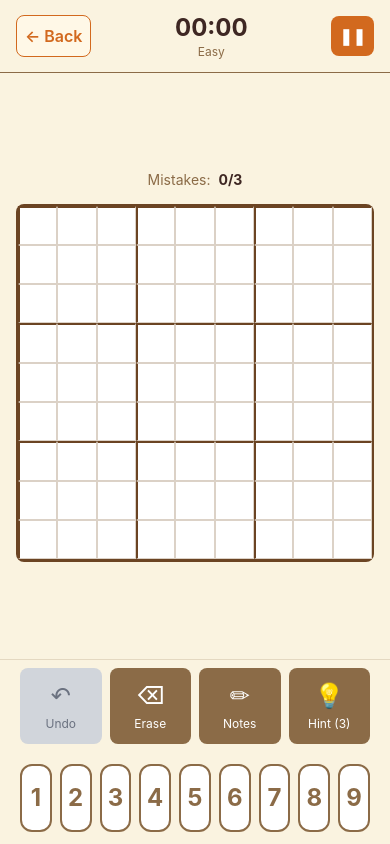
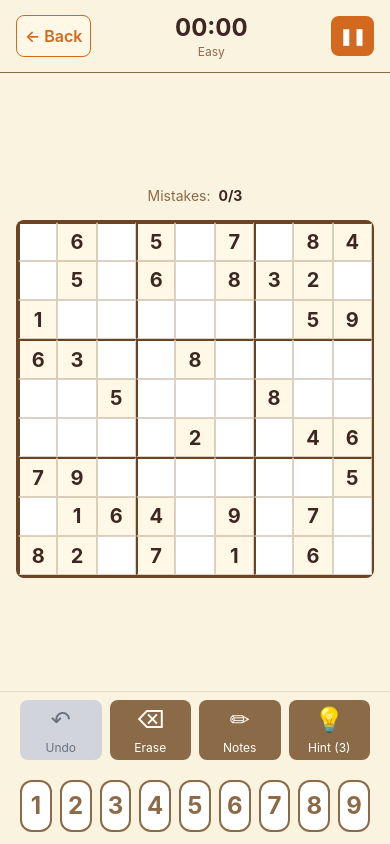
Before and after one commit to datnguyen1215/sudoku, a React Native app: screen /Game in a window 390 px wide. Built offline with nearby package versions, Linux system fonts and the light colour scheme.

Commit message:
generate sudoku numbers.

```diff
--- a/src/components/GameControls.js
+++ b/src/components/GameControls.js
@@ -10,7 +10,7 @@ const ControlButton = ({ onPress, disabled, active, children, label }) => (
   <Pressable
     onPress={onPress}
     disabled={disabled}
-    className={`flex-1 py-3 px-2 mx-1 rounded-lg items-center ${
+    className={`flex-1 py-1 px-2 mx-1 rounded-lg items-center ${
       disabled ? 'bg-gray-300' : active ? 'bg-cinnamon' : 'bg-desertBrown'
     }`}
   >
--- a/src/components/NumberPad.js
+++ b/src/components/NumberPad.js
@@ -14,7 +14,7 @@ const NumberButton = ({ number, onNumberPress, disabledNumbers, selectedNumber }
     <Pressable
       onPress={() => onNumberPress(number)}
       disabled={isDisabled}
-      className={`flex-1 py-4 mx-1 rounded-xl items-center justify-center ${
+      className={`flex-1 py-2 mx-1 rounded-xl items-center justify-center ${
         isDisabled
           ? 'bg-gray-300'
           : isSelected
--- a/src/screens/GameScreen.js
+++ b/src/screens/GameScreen.js
@@ -1,9 +1,10 @@
-import React, { useState } from 'react';
+import React, { useState, useEffect } from 'react';
 import { View, Text, SafeAreaView, ScrollView } from 'react-native';
 import GameHeader from '../components/GameHeader';
 import Board from '../components/Board';
 import GameControls from '../components/GameControls';
 import NumberPad from '../components/NumberPad';
+import generatePuzzle from '../utils/sudokuGenerator';
 
 /**
  * Main game screen with sudoku board and controls
@@ -14,16 +15,54 @@ import NumberPad from '../components/NumberPad';
  */
 const GameScreen = ({ navigation, route }) => {
   // Get difficulty from route params
-  const difficulty = route?.params?.difficulty?.name || 'Easy';
+  const difficulty = route?.params?.difficulty || {
+    name: 'Easy',
+    minClues: 30,
+    maxClues: 35,
+  };
 
-  // Demo board state - empty for now (no functionality)
-  const [board] = useState(Array(9).fill(Array(9).fill(null)));
-  const [initialBoard] = useState(Array(9).fill(Array(9).fill(null)));
+  // Puzzle states
+  const [board, setBoard] = useState(Array(9).fill(Array(9).fill(null)));
+  const [initialBoard, setInitialBoard] = useState(Array(9).fill(Array(9).fill(null)));
+  const [solution, setSolution] = useState(Array(9).fill(Array(9).fill(null))); // eslint-disable-line no-unused-vars
+  const [isGenerating, setIsGenerating] = useState(true);
+
+  // Game states
   const [selectedCell, setSelectedCell] = useState(null);
   const [notesMode, setNotesMode] = useState(false);
   const [notes] = useState(Array(9).fill(Array(9).fill([])));
   const [mistakes] = useState(0);
   const maxMistakes = 3;
+
+  /**
+   * Generate a new puzzle with the current difficulty
+   */
+  const generateNewPuzzle = async () => {
+    try {
+      setIsGenerating(true);
+      const puzzleData = await generatePuzzle(difficulty);
+
+      setBoard(puzzleData.puzzle);
+      setInitialBoard(puzzleData.puzzle);
+      setSolution(puzzleData.solution);
+      setSelectedCell(null); // Reset selection
+    } catch (error) {
+      console.error('Error generating puzzle:', error);
+      // Fallback to empty board if generation fails
+      const emptyBoard = Array(9).fill(Array(9).fill(null));
+      setBoard(emptyBoard);
+      setInitialBoard(emptyBoard);
+      setSolution(emptyBoard);
+    } finally {
+      setIsGenerating(false);
+    }
+  };
+
+  // Generate puzzle when component mounts or difficulty changes
+  useEffect(() => {
+    generateNewPuzzle();
+    // eslint-disable-next-line react-hooks/exhaustive-deps
+  }, [difficulty.name, difficulty.minClues, difficulty.maxClues]);
 
   /**
    * Handle cell press
@@ -74,7 +113,7 @@ const GameScreen = ({ navigation, route }) => {
           onBack={handleBack}
           onPause={handlePause}
           time="00:00"
-          difficulty={difficulty}
+          difficulty={difficulty.name}
         />
 
         {/* Main game area */}
@@ -84,8 +123,9 @@ const GameScreen = ({ navigation, route }) => {
           showsVerticalScrollIndicator={false}
         >
           <View className="flex-1 justify-center py-4">
-            {/* Mistakes counter */}
+            {/* Game info */}
             <View className="px-4 mb-4">
+              {/* Mistakes counter */}
               <View className="flex-row justify-center items-center">
                 <Text className="text-desertBrown mr-2">Mistakes:</Text>
                 <Text
@@ -98,6 +138,15 @@ const GameScreen = ({ navigation, route }) => {
                   {mistakes}/{maxMistakes}
                 </Text>
               </View>
+
+              {/* Loading indicator */}
+              {isGenerating && (
+                <View className="mt-2">
+                  <Text className="text-center text-desertBrown text-sm">
+                    Generating puzzle...
+                  </Text>
+                </View>
+              )}
             </View>
 
             {/* Sudoku board */}
--- /dev/null
+++ b/src/utils/sudokuGenerator.js
@@ -0,0 +1,267 @@
+/**
+ * Sudoku Generator Module
+ * Generates sudoku puzzles with configurable difficulty levels
+ * Uses backtracking algorithm with randomization for variety
+ */
+
+/**
+ * Creates an empty 9x9 sudoku board filled with nulls
+ * @returns {Array<Array<number|null>>} Empty 9x9 2D array
+ */
+const generateEmptyBoard = () => {
+  return Array(9)
+    .fill(null)
+    .map(() => Array(9).fill(null));
+};
+
+/**
+ * Validates if a number can be placed at the given position according to sudoku rules
+ * @param {Array<Array<number|null>>} board - The sudoku board
+ * @param {number} row - Row index (0-8)
+ * @param {number} col - Column index (0-8)
+ * @param {number} num - Number to validate (1-9)
+ * @returns {boolean} True if placement is valid
+ */
+const isValidPlacement = (board, row, col, num) => {
+  // Check row
+  for (let x = 0; x < 9; x++) {
+    if (board[row][x] === num) {
+      return false;
+    }
+  }
+
+  // Check column
+  for (let x = 0; x < 9; x++) {
+    if (board[x][col] === num) {
+      return false;
+    }
+  }
+
+  // Check 3x3 subgrid
+  const startRow = row - (row % 3);
+  const startCol = col - (col % 3);
+  for (let i = 0; i < 3; i++) {
+    for (let j = 0; j < 3; j++) {
+      if (board[i + startRow][j + startCol] === num) {
+        return false;
+      }
+    }
+  }
+
+  return true;
+};
+
+/**
+ * Shuffles an array using Fisher-Yates algorithm for randomization
+ * @param {Array} array - Array to shuffle
+ * @returns {Array} New shuffled array
+ */
+const shuffleArray = array => {
+  const shuffled = [...array];
+  for (let i = shuffled.length - 1; i > 0; i--) {
+    const j = Math.floor(Math.random() * (i + 1));
+    [shuffled[i], shuffled[j]] = [shuffled[j], shuffled[i]];
+  }
+  return shuffled;
+};
+
+/**
+ * Solves sudoku using backtracking with randomized number selection for variety
+ * @param {Array<Array<number|null>>} board - The sudoku board to solve
+ * @returns {boolean} True if solved successfully
+ */
+const solveSudoku = board => {
+  for (let row = 0; row < 9; row++) {
+    for (let col = 0; col < 9; col++) {
+      if (board[row][col] === null) {
+        // Try numbers 1-9 in random order for variety
+        const numbers = shuffleArray([1, 2, 3, 4, 5, 6, 7, 8, 9]);
+
+        for (const num of numbers) {
+          if (isValidPlacement(board, row, col, num)) {
+            board[row][col] = num;
+
+            if (solveSudoku(board)) {
+              return true;
+            }
+
+            // Backtrack
+            board[row][col] = null;
+          }
+        }
+        return false;
+      }
+    }
+  }
+  return true;
+};
+
+/**
+ * Generates a complete valid sudoku solution
+ * @returns {Array<Array<number>>} Complete 9x9 sudoku grid
+ */
+const generateCompleteSolution = () => {
+  const board = generateEmptyBoard();
+  solveSudoku(board);
+  return board;
+};
+
+/**
+ * Counts the number of possible solutions for a given board (up to a limit)
+ * @param {Array<Array<number|null>>} board - The sudoku board
+ * @param {number} limit - Maximum number of solutions to find (default: 2)
+ * @returns {number} Number of solutions found (capped at limit)
+ */
+const countSolutions = (board, limit = 2) => {
+  let solutions = 0;
+
+  const solve = currentBoard => {
+    if (solutions >= limit) return;
+
+    for (let row = 0; row < 9; row++) {
+      for (let col = 0; col < 9; col++) {
+        if (currentBoard[row][col] === null) {
+          for (let num = 1; num <= 9; num++) {
+            if (isValidPlacement(currentBoard, row, col, num)) {
+              currentBoard[row][col] = num;
+              solve(currentBoard);
+              currentBoard[row][col] = null;
+            }
+          }
+          return;
+        }
+      }
+    }
+    solutions++;
+  };
+
+  // Create a copy to avoid modifying the original
+  const boardCopy = board.map(row => [...row]);
+  solve(boardCopy);
+  return solutions;
+};
+
+/**
+ * Checks if a sudoku puzzle has exactly one unique solution
+ * @param {Array<Array<number|null>>} board - The sudoku board to check
+ * @returns {boolean} True if the puzzle has exactly one solution
+ */
+const hasUniqueSolution = board => {
+  return countSolutions(board, 2) === 1;
+};
+
+/**
+ * Removes cells from a complete solution in a symmetric pattern
+ * @param {Array<Array<number>>} solution - Complete sudoku solution
+ * @param {number} cellsToRemove - Number of cells to remove
+ * @returns {Array<Array<number|null>>} Puzzle with cells removed
+ */
+const removeCellsSymmetrically = (solution, cellsToRemove) => {
+  const puzzle = solution.map(row => [...row]);
+  let removed = 0;
+  const maxAttempts = 1000;
+  let attempts = 0;
+
+  // Create list of all cell positions
+  const positions = [];
+  for (let row = 0; row < 9; row++) {
+    for (let col = 0; col < 9; col++) {
+      positions.push({ row, col });
+    }
+  }
+
+  // Shuffle positions for random removal order
+  const shuffledPositions = shuffleArray(positions);
+
+  for (const pos of shuffledPositions) {
+    if (removed >= cellsToRemove || attempts >= maxAttempts) break;
+    attempts++;
+
+    const { row, col } = pos;
+
+    // Skip if already removed
+    if (puzzle[row][col] === null) continue;
+
+    // Try removing this cell and its symmetric counterpart
+    const symmetricRow = 8 - row;
+    const symmetricCol = 8 - col;
+
+    const originalValue = puzzle[row][col];
+    const symmetricValue = puzzle[symmetricRow][symmetricCol];
+
+    // Remove the cell(s)
+    puzzle[row][col] = null;
+    let cellsRemovedThisRound = 1;
+
+    // If symmetric cell is different and not already null, remove it too
+    if (
+      (row !== symmetricRow || col !== symmetricCol) &&
+      puzzle[symmetricRow][symmetricCol] !== null
+    ) {
+      puzzle[symmetricRow][symmetricCol] = null;
+      cellsRemovedThisRound = 2;
+    }
+
+    // Check if puzzle still has unique solution
+    if (hasUniqueSolution(puzzle)) {
+      removed += cellsRemovedThisRound;
+    } else {
+      // Restore the cells if removing them breaks uniqueness
+      puzzle[row][col] = originalValue;
+      if (cellsRemovedThisRound === 2) {
+        puzzle[symmetricRow][symmetricCol] = symmetricValue;
+      }
+    }
+  }
+
+  return puzzle;
+};
+
+/**
+ * Generates a sudoku puzzle with the specified difficulty level
+ * @param {Object} difficulty - Difficulty configuration object
+ * @param {string} difficulty.name - Name of difficulty level
+ * @param {number} difficulty.minClues - Minimum number of clues
+ * @param {number} difficulty.maxClues - Maximum number of clues
+ * @returns {Promise<Object>} Promise resolving to puzzle data
+ */
+const generatePuzzle = async difficulty => {
+  return new Promise((resolve, reject) => {
+    const timeout = setTimeout(() => {
+      reject(new Error('Puzzle generation timeout'));
+    }, 3000);
+
+    try {
+      // Generate complete solution
+      const solution = generateCompleteSolution();
+
+      // Calculate target clues (random between min and max)
+      const targetClues = Math.floor(
+        Math.random() * (difficulty.maxClues - difficulty.minClues + 1)
+      ) + difficulty.minClues;
+
+      // Calculate cells to remove (81 total cells - target clues)
+      const cellsToRemove = 81 - targetClues;
+
+      // Remove cells symmetrically while maintaining unique solution
+      const puzzle = removeCellsSymmetrically(solution, cellsToRemove);
+
+      // Count actual clues in final puzzle
+      const actualClues = puzzle.flat().filter(cell => cell !== null).length;
+
+      clearTimeout(timeout);
+      resolve({
+        puzzle,
+        solution,
+        difficulty: difficulty.name,
+        clues: actualClues,
+        targetClues,
+      });
+    } catch (error) {
+      clearTimeout(timeout);
+      reject(error);
+    }
+  });
+};
+
+export default generatePuzzle;
```
